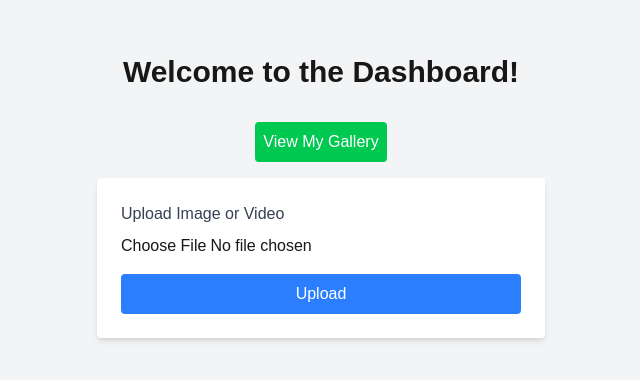
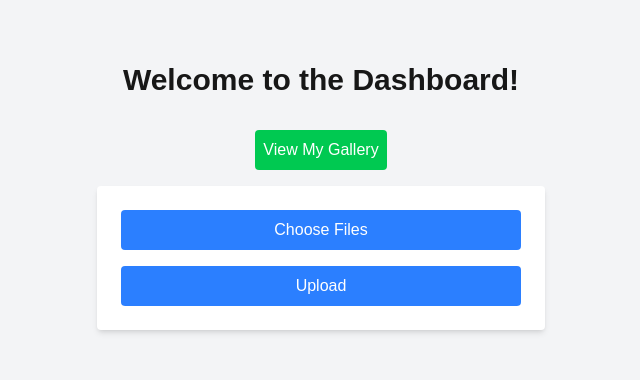
Before and after one commit to erosmontin/memex, a Next.js app: page /dashboard in a window 1280 px wide. Shown: the part 204-584 px from the top of the page, without its empty margins (319-959 px from the left). Built offline with nearby package versions, Linux system fonts and the light colour scheme; sample sign-in values are in the browser's storage.

Commit message:
mulirle upload

```diff
--- a/package.json
+++ b/package.json
@@ -19,7 +19,8 @@
     "axios": "^1.8.4",
     "next": "15.2.4",
     "react": "^19.0.0",
-    "react-dom": "^19.0.0"
+    "react-dom": "^19.0.0",
+    "react-toastify": "^11.0.5"
   },
   "devDependencies": {
     "@eslint/eslintrc": "^3",
--- a/src/app/api/upload/route.ts
+++ b/src/app/api/upload/route.ts
@@ -23,25 +23,32 @@ export async function POST(request: NextRequest) {
   let username: string;
   try {
     const payload = await verifier.verify(token);
-    username = payload.sub; // Use sub explicitly
-    console.log("Upload username:", username); // Log for debugging
+    username = payload.sub;
+    console.log("Upload username:", username);
   } catch (_error) {
-    // _error is intentionally unused
     console.error("Token verification failed:", _error);
     return NextResponse.json({ error: "Invalid token" }, { status: 401 });
   }
 
   try {
     const formData = await request.formData();
-    const file = formData.get("file") as File;
+    // Retrieve all files with the key "files"
+    const files = formData.getAll("files") as File[];
+    if (files.length === 0) {
+      return NextResponse.json(
+        { error: "Please upload at least one image or video" },
+        { status: 400 }
+      );
+    }
+
+    // Process each file individually
+    const uploadResults = [];
+    for (const file of files) {
       if (
         !file ||
         (!file.type.startsWith("image/") && !file.type.startsWith("video/"))
       ) {
-      return NextResponse.json(
-        { error: "Please upload an image or video" },
-        { status: 400 }
-      );
+        continue; // Skip invalid file types
       }
 
       const fileType = file.type.startsWith("image/") ? "image" : "video";
@@ -68,7 +75,20 @@ export async function POST(request: NextRequest) {
       });
       await docClient.send(dynamoCommand);
 
-    return NextResponse.json({ message: "Upload successful", fileKey });
+      uploadResults.push({ fileKey, fileType });
+    }
+
+    if (uploadResults.length === 0) {
+      return NextResponse.json(
+        { error: "No valid files were uploaded" },
+        { status: 400 }
+      );
+    }
+
+    return NextResponse.json({
+      message: "Upload successful",
+      files: uploadResults,
+    });
   } catch (error) {
     console.error("Upload error:", error);
     return NextResponse.json(
--- a/src/app/dashboard/page.tsx
+++ b/src/app/dashboard/page.tsx
@@ -2,11 +2,15 @@
 
 import { useState, useEffect } from "react";
 import { useRouter } from "next/navigation";
+import { ToastContainer, toast } from "react-toastify";
+import "react-toastify/dist/ReactToastify.css";
 
 export default function Dashboard() {
-  const [file, setFile] = useState<File | null>(null);
+  // Changing the state to hold an array of Files
+  const [files, setFiles] = useState<File[]>([]);
   const [error, setError] = useState<string | null>(null);
   const [message, setMessage] = useState<string | null>(null);
+  const [loading, setLoading] = useState<boolean>(false);
   const router = useRouter();
 
   useEffect(() => {
@@ -17,25 +21,31 @@ export default function Dashboard() {
   }, [router]);
 
   const handleFileChange = (e: React.ChangeEvent<HTMLInputElement>) => {
-    const selectedFile = e.target.files?.[0];
-    if (selectedFile && (selectedFile.type.startsWith("image/") || selectedFile.type.startsWith("video/"))) {
-      setFile(selectedFile);
-      setError(null);
-    } else {
-      setError("Please select an image or video file");
+    if (e.target.files) {
+      const selectedFiles = Array.from(e.target.files).filter(file =>
+        file.type.startsWith("image/") || file.type.startsWith("video/")
+      );
+      if (selectedFiles.length > 0) {
+        setFiles(selectedFiles);
+        setError(null);
+      } else {
+        setError("Please select an image or video file");
+      }
     }
   };
 
   const handleUpload = async (e: React.FormEvent) => {
     e.preventDefault();
-    if (!file) {
-      setError("Please select a file");
+    if (files.length === 0) {
+      setError("Please select at least one file");
       return;
     }
 
+    setLoading(true);
     const token = localStorage.getItem("token");
     const formData = new FormData();
-    formData.append("file", file);
+    // Append each file. Change the key 'files' as expected by your backend.
+    files.forEach(file => formData.append("files", file));
 
     try {
       const response = await fetch("/api/upload", {
@@ -53,14 +63,25 @@ export default function Dashboard() {
 
       const data = await response.json();
       setMessage(data.message);
-      setFile(null); // Clear file from edge after upload
+      setFiles([]); // Clear files after upload
+
+      // List all correctly uploaded file keys in a toast.
+      const fileList =
+        data.files && data.files.length > 0
+          ? data.files.map((f: { fileKey: string }) => f.fileKey).join(", ")
+          : "No files received";
+      toast.success(`Upload successful: ${fileList}`);
     } catch (err) {
       setError((err as Error).message || "Upload failed");
+      toast.error((err as Error).message || "Upload failed");
+    } finally {
+      setLoading(false);
     }
   };
 
   return (
     <div className="min-h-screen flex flex-col items-center justify-center bg-gray-100">
+      <ToastContainer />
       <h1 className="text-3xl font-bold mb-8">Welcome to the Dashboard!</h1>
       <button
         onClick={() => router.push("/gallery")}
@@ -70,21 +91,39 @@ export default function Dashboard() {
       </button>
       <form onSubmit={handleUpload} className="bg-white p-6 rounded shadow-md w-full max-w-md">
         <div className="mb-4">
-          <label className="block text-gray-700 mb-2">Upload Image or Video</label>
+          <label
+            htmlFor="fileUpload"
+            className="block text-gray-700 mb-2 cursor-pointer bg-blue-500 text-white p-2 rounded hover:bg-blue-600 text-center"
+          >
+            Choose Files
+          </label>
           <input
+            id="fileUpload"
             type="file"
+            multiple
             accept="image/*,video/*"
             onChange={handleFileChange}
-            className="w-full"
+            className="hidden"
           />
         </div>
         {error && <p className="text-red-500 mb-4">{error}</p>}
         {message && <p className="text-green-500 mb-4">{message}</p>}
         <button
           type="submit"
-          className="w-full bg-blue-500 text-white p-2 rounded hover:bg-blue-600"
+          disabled={loading}
+          className="w-full bg-blue-500 text-white p-2 rounded hover:bg-blue-600 flex justify-center items-center"
         >
-          Upload
+          {loading ? (
+            <>
+              <svg className="animate-spin h-5 w-5 mr-3 text-white" xmlns="http://www.w3.org/2000/svg" fill="none" viewBox="0 0 24 24">
+                <circle className="opacity-25" cx="12" cy="12" r="10" stroke="currentColor" strokeWidth="4"></circle>
+                <path className="opacity-75" fill="currentColor" d="M4 12a8 8 0 018-8v8z"></path>
+              </svg>
+              Uploading...
+            </>
+          ) : (
+            "Upload"
+          )}
         </button>
       </form>
     </div>
--- a/src/app/gallery/page.tsx
+++ b/src/app/gallery/page.tsx
@@ -145,7 +145,7 @@ export default function GalleryPage() {
       >
         Back to Dashboard
       </button>
-      <div className="grid grid-cols-1 sm:grid-cols-2 md:grid-cols-3 gap-6">
+      <div className="grid grid-cols-2 sm:grid-cols-4 md:grid-cols-6 gap-2">
         {media.length === 0 ? (
           <p className="text-center col-span-full">
             No media found. Upload some images or videos from the dashboard!
@@ -154,28 +154,27 @@ export default function GalleryPage() {
           media.map((item) => (
             <div
               key={item.fileKey}
-              className="bg-white p-4 rounded shadow-md cursor-pointer"
+              className="bg-white p-1 rounded shadow-md cursor-pointer"
               onClick={() => openModal(item)}
             >
               {item.fileType === "image" ? (
+                <div className="relative w-full aspect-square">
                   <Image
                     src={item.url}
                     alt={item.fileKey}
-                  width={300} // Adjust based on your design
-                  height={192} // Adjust based on your design (h-48 = 192px)
-                  className="w-full h-48 object-cover rounded"
+                    fill
+                    className="object-cover rounded"
                   />
+                </div>
               ) : (
+                <div className="relative w-full aspect-square">
                   <video
                     src={item.url}
-                  className="w-full h-48 object-cover rounded"
+                    className="object-cover rounded h-full w-full"
                     muted
                   />
+                </div>
               )}
-              <p className="mt-2 text-sm text-gray-600">
-                {item.fileKey} <br />
-                Uploaded: {new Date(item.uploadDate).toLocaleString()}
-              </p>
             </div>
           ))
         )}
```
Also changed, not shown: 1 other file (tests, documents, lock files or other folders). Lines whose indentation alone changed are shown as unchanged.
